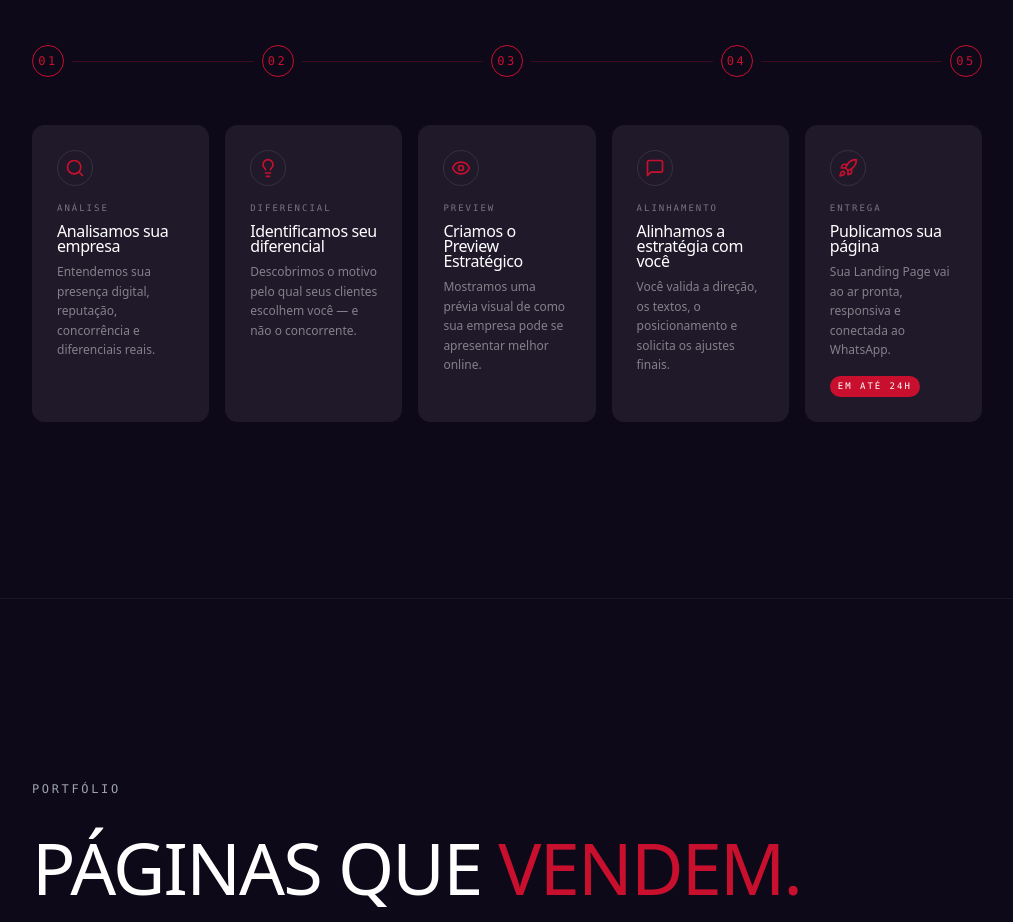
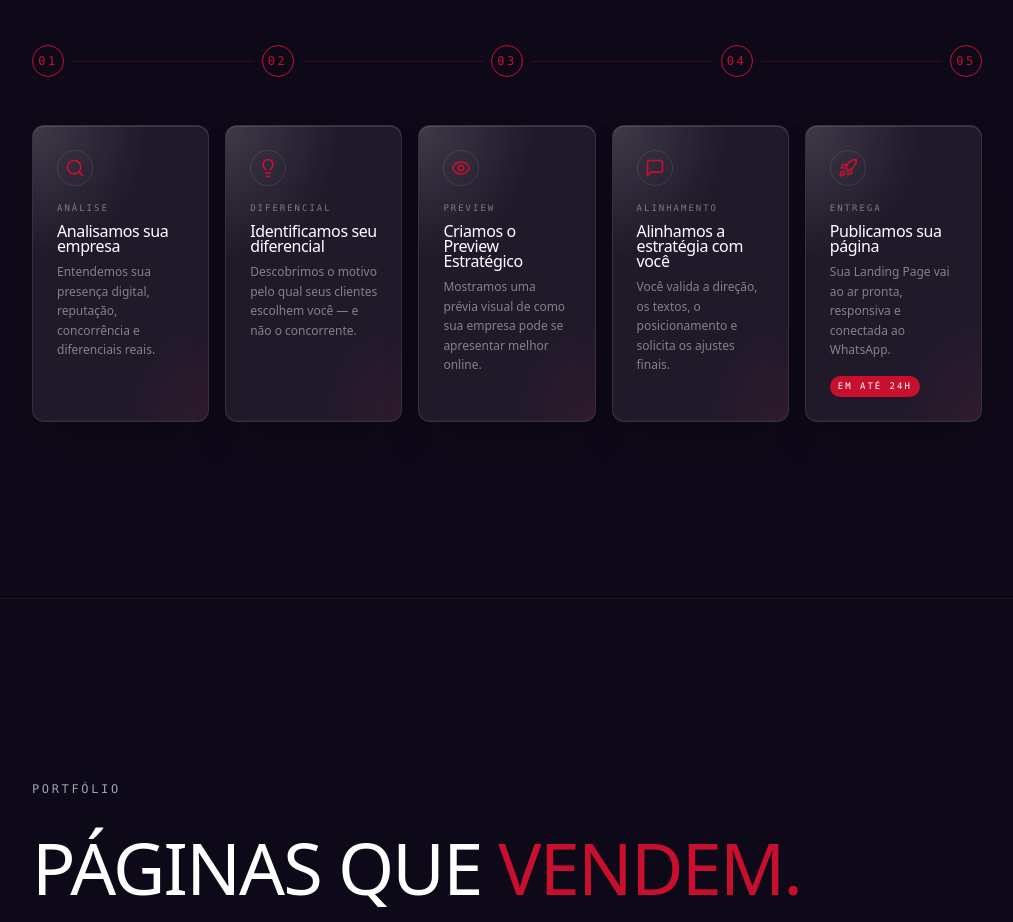
Before and after one commit to grupototum/LP-Express, a React (Vite) app: page /atelier in a window 1280 px wide. Shown: the part 2580-3502 px from the top of the page, without its empty margins (133-1146 px from the left). Built offline with nearby package versions, Linux system fonts and the light colour scheme.

Commit message:
Changes
Co-authored-by: grupototum <268448677+grupototum@users.noreply.github.com>

```diff
--- a/src/pages/AtelierRosso.tsx
+++ b/src/pages/AtelierRosso.tsx
@@ -351,7 +351,7 @@ function Processo() {
               {STEPS.map((step, i) => (
                 <Reveal key={step.title} delay={i * 0.07}>
                   <div
-                    className="relative flex flex-col gap-4 rounded-xl border border-white/8 p-6 hover:border-rosso transition-all duration-300 h-full group"
+                    className="liquid-glass relative flex flex-col gap-4 rounded-xl p-6 transition-all duration-300 h-full group"
                     style={{ background: 'var(--elevated)' }}
                   >
                     <div
```
